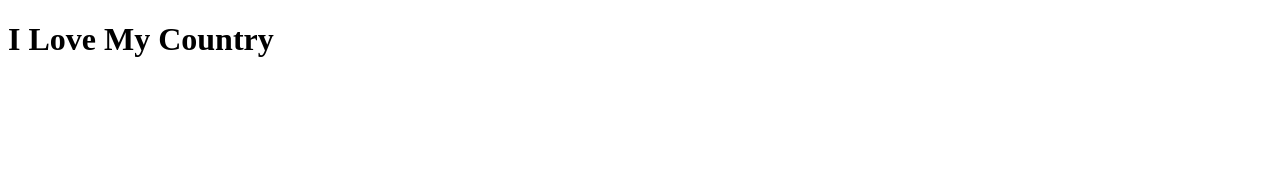
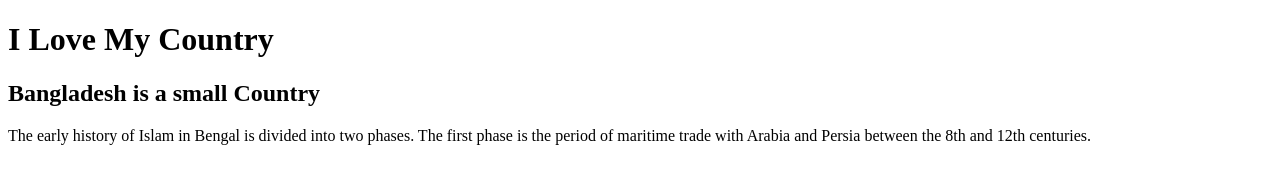
Before and after one commit to Roman742/four-repo, a plain HTML site: page index.html in a window 1280 px wide. Drawn offline with Linux system fonts and the light colour scheme.

Commit message:
bangladesh

```diff
--- a/index.html
+++ b/index.html
@@ -8,5 +8,7 @@
 </head>
 <body>
   <h1>I Love My Country</h1>
+  <h2>Bangladesh is a small Country</h2>
+  <p>The early history of Islam in Bengal is divided into two phases. The first phase is the period of maritime trade with Arabia and Persia between the 8th and 12th centuries. </p>
 </body>
 </html>
```
